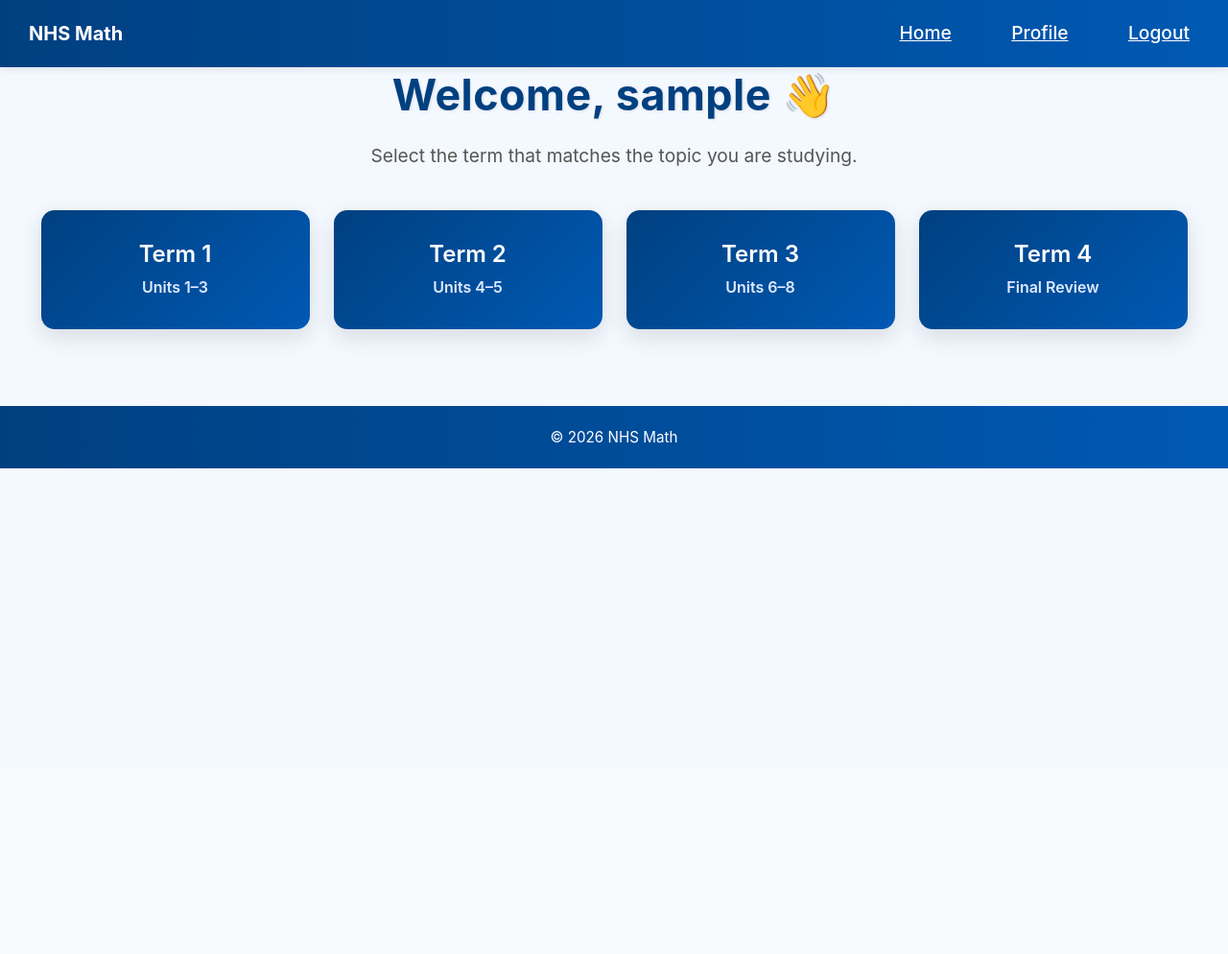
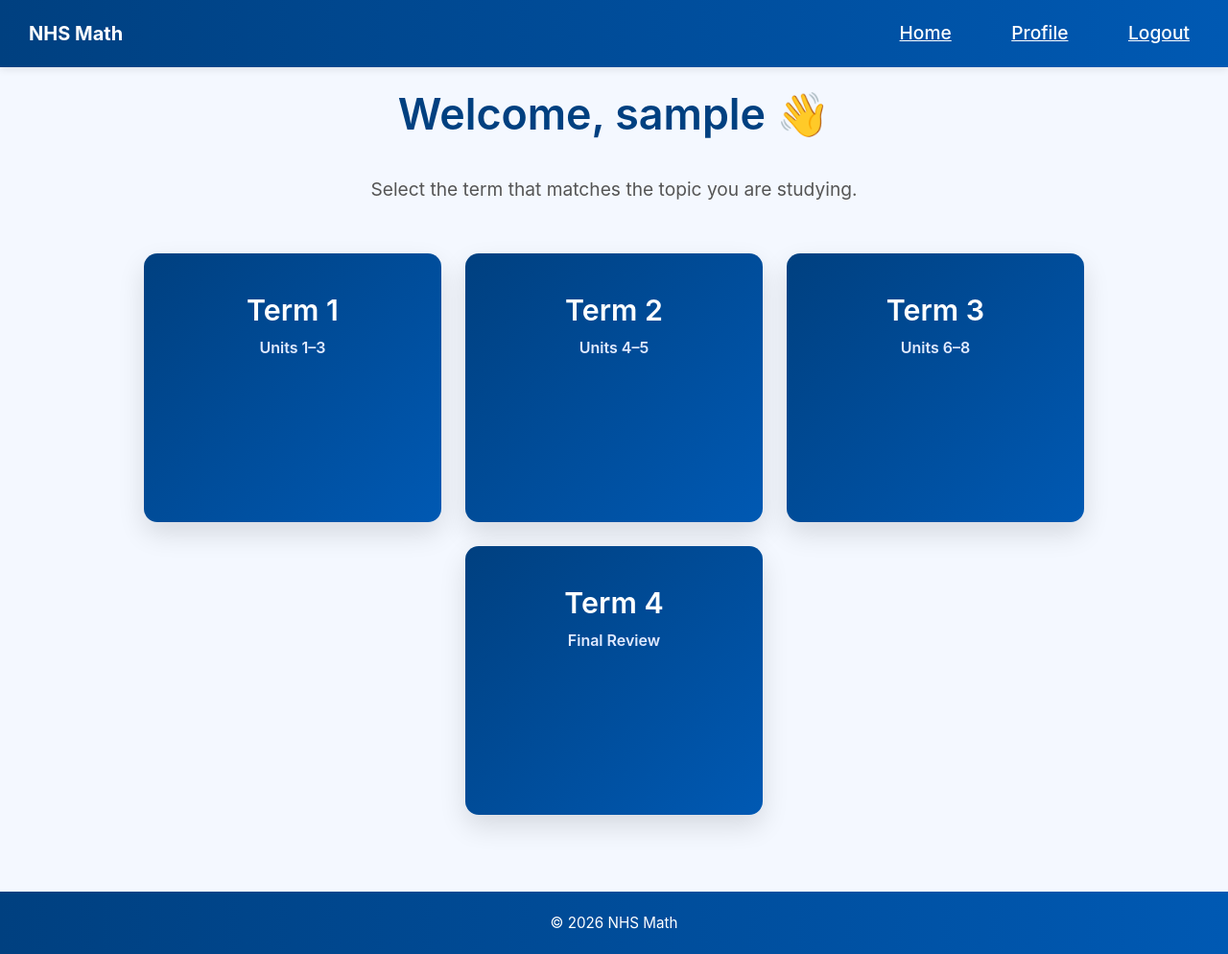
Before and after one commit to ryan-hyn/nhs-math, a Flask app: page /index in a window 1280 px wide. Shown: the whole page at 96% size. Before the commit the page ends 488 px from the top, so only its background shows below. Run offline with Flask 3, Linux system fonts and the light colour scheme; the visitor is signed in with stand-in values (Sample User, id 1).

Commit message:
V1.5 Term Card Overhaul Save

```diff
--- a/app/static/style.css
+++ b/app/static/style.css
@@ -192,21 +192,35 @@ form button:hover {
 
 /* ------------------- TERM CARDS (fixed navy version) ------------------- */
 .term-card {
-    display: block;
-    width: 240px;
-    padding: 30px 20px;
+    width: 260px;
+    min-height: 200px;
+    padding: 40px 25px;
+    font-size: 1.15rem;       /* base font-size for card text */
+    text-align: center;
+    box-shadow: 0 12px 28px rgba(0,0,0,0.12);
     border-radius: 14px;
     background: linear-gradient(135deg, #004080 0%, #0059b3 100%);
-    color: #ffffff;
-    text-align: center;
+    color: #ffffff;           /* all text defaults to white */
     font-weight: 600;
     text-decoration: none;
-    box-shadow: 0 8px 24px rgba(0,0,0,0.12);
     transition: all 0.35s ease, background 0.35s ease;
-    position: relative;
-    overflow: hidden;
 }
 
+/* Make the titles bigger */
+.term-card h2 {
+    font-size: 1.9rem;
+    margin-bottom: 15px;       /* nice spacing between title and description */
+    color: #ffffff;            /* explicit color */
+}
+
+/* Make the description text bigger */
+.term-card p {
+    font-size: 1.2rem;         /* slightly larger for balance */
+    margin: 0;                  /* reset margins */
+    color: #e0eaff;             /* soft contrast to title */
+    line-height: 1.5;           /* easier to read */
+}
+/* Hover effect */
 .term-card:hover {
     transform: translateY(-6px) scale(1.03);
     box-shadow: 0 16px 32px rgba(0,0,0,0.2);
@@ -365,29 +379,26 @@ form button:hover {
 
 /* ------------------- PAGE CONTAINER ------------------- */
 .page-container {
-    max-width: 1200px;
-    margin: 0 auto;
-    padding: 40px 20px;
-    animation: fadeInUp 0.8s ease forwards;
+    min-height: calc(100vh - 200px); /* full viewport minus navbar & some padding */
+    display: flex;
+    flex-direction: column;
+    justify-content: flex-start; /* top-align content, can switch to center if desired */
+    padding: 60px 20px 40px;
 }
 
 .page-title {
+    margin-bottom: 15px;
     font-size: 2.8rem;
-    font-weight: 700;
+    text-align: center;
     color: #004080;
-    text-align: center;
-    margin-bottom: 15px;
-    letter-spacing: 0.5px;
-    text-shadow: 1px 1px 3px rgba(0,0,0,0.1);
 }
 
 .page-intro {
     font-size: 1.2rem;
+    color: #555;
     text-align: center;
-    color: #555;
-    margin-bottom: 40px;
+    margin-bottom: 50px;  /* more space below intro */
 }
-
 /* ------------------- ANIMATIONS ------------------- */
 @keyframes fadeInUp {
     0% {opacity: 0; transform: translateY(20px);}
@@ -407,7 +418,11 @@ footer {
 /* ------------------- RESPONSIVE ------------------- */
 @media (max-width: 768px) {
     .term-grid {
-        gap: 20px;
+        display: flex;
+        flex-wrap: wrap;
+        justify-content: center;
+        gap: 25px;
+        margin-top: 20px;  /* extra breathing room above grid */
     }
 
     .term-card {
```
